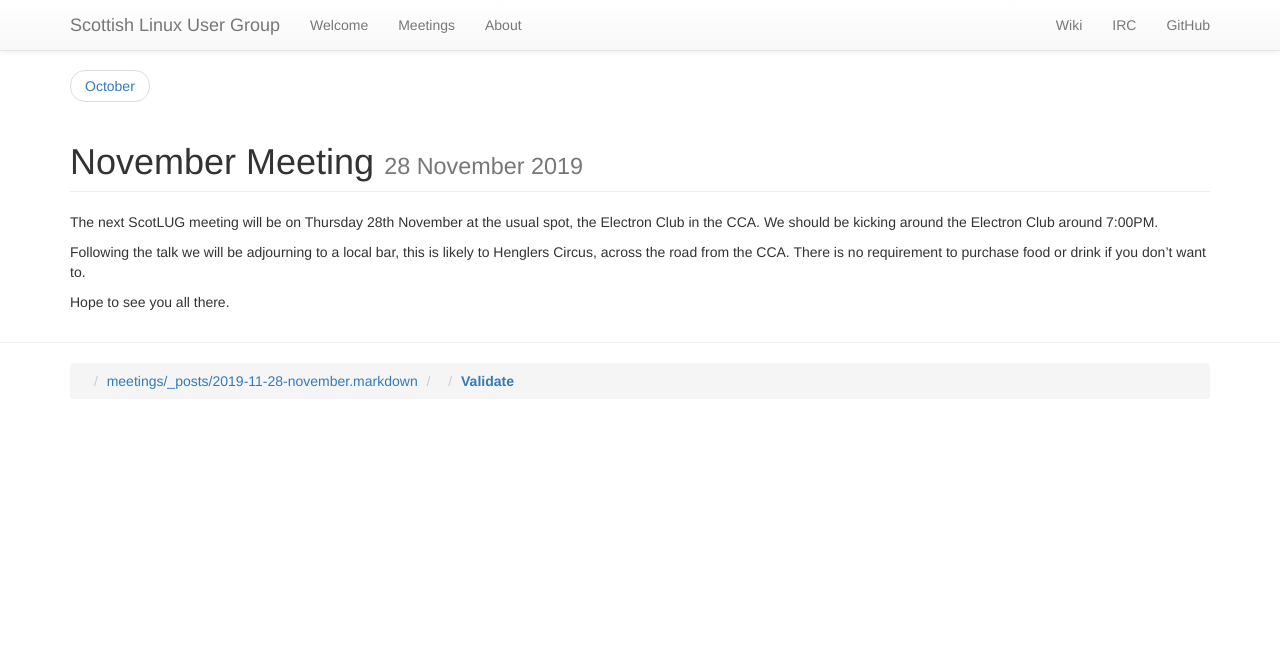
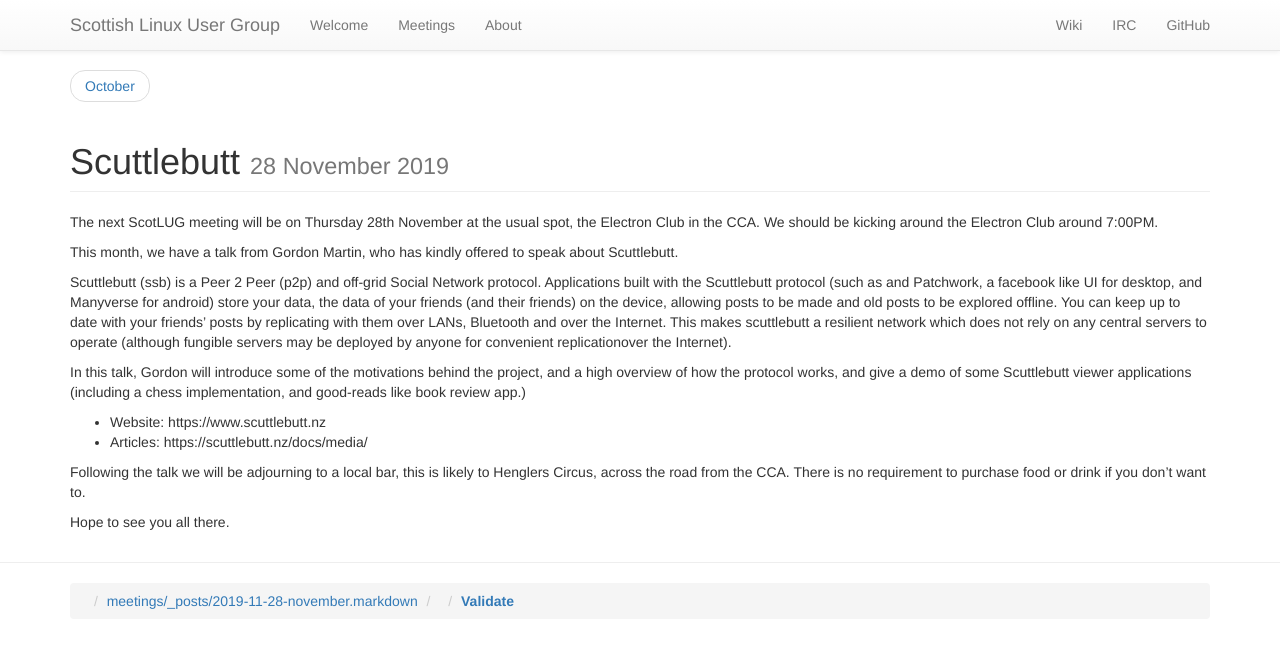
Before and after one commit to ScotLUG/scotlug.github.io, a Jekyll site: the page built from meetings/_posts/2019-11-28-november.markdown, in a window 1280 px wide. Shown: the top 648 px of the page. Built offline with Jekyll 4.4.1, drawn with Linux system fonts in a browser that asks for light colours; nearby versions of some CDN libraries; library files that are not in the unit come from our copies.

Commit message:
Talk Synopsis

```diff
--- a/meetings/_posts/2019-11-28-november.markdown
+++ b/meetings/_posts/2019-11-28-november.markdown
@@ -1,9 +1,18 @@
 ---
-title: November Meeting
+title: Scuttlebutt
 ---
 
 The next ScotLUG meeting will be on Thursday 28th November at the usual spot, the Electron Club in the CCA. We should be kicking around the Electron Club around 7:00PM.
 
-Following the talk we will be adjourning to a local bar, this is likely to Henglers Circus, across the road from the CCA. There is no requirement to purchase food or drink if you don't want to.
+This month, we have a talk from Gordon Martin, who has kindly offered to speak about Scuttlebutt.
+
+Scuttlebutt (ssb) is a Peer 2 Peer (p2p) and off-grid Social Network protocol. Applications built with the Scuttlebutt protocol (such as and Patchwork, a facebook like UI for desktop, and Manyverse for android) store your data, the data of your friends (and their friends) on the device, allowing posts to be made and old posts to be explored offline. You can keep up to date with your friends' posts by replicating with them over LANs, Bluetooth and over the Internet. This makes scuttlebutt a resilient network which does not rely on any central servers to operate (although fungible servers may be deployed by anyone for convenient replicationover the Internet).
+
+In this talk, Gordon will introduce some of the motivations behind the project, and a high overview of how the protocol works, and give a demo of some Scuttlebutt viewer applications (including a chess implementation, and good-reads like book review app.)
+
+  * Website: https://www.scuttlebutt.nz
+  * Articles: https://scuttlebutt.nz/docs/media/
+
+Following the talk we will be adjourning to a local bar, this is likely to Henglers Circus, across the road from the CCA. There is no requirement to purchase food or drink if you don’t want to.
 
 Hope to see you all there.
```
